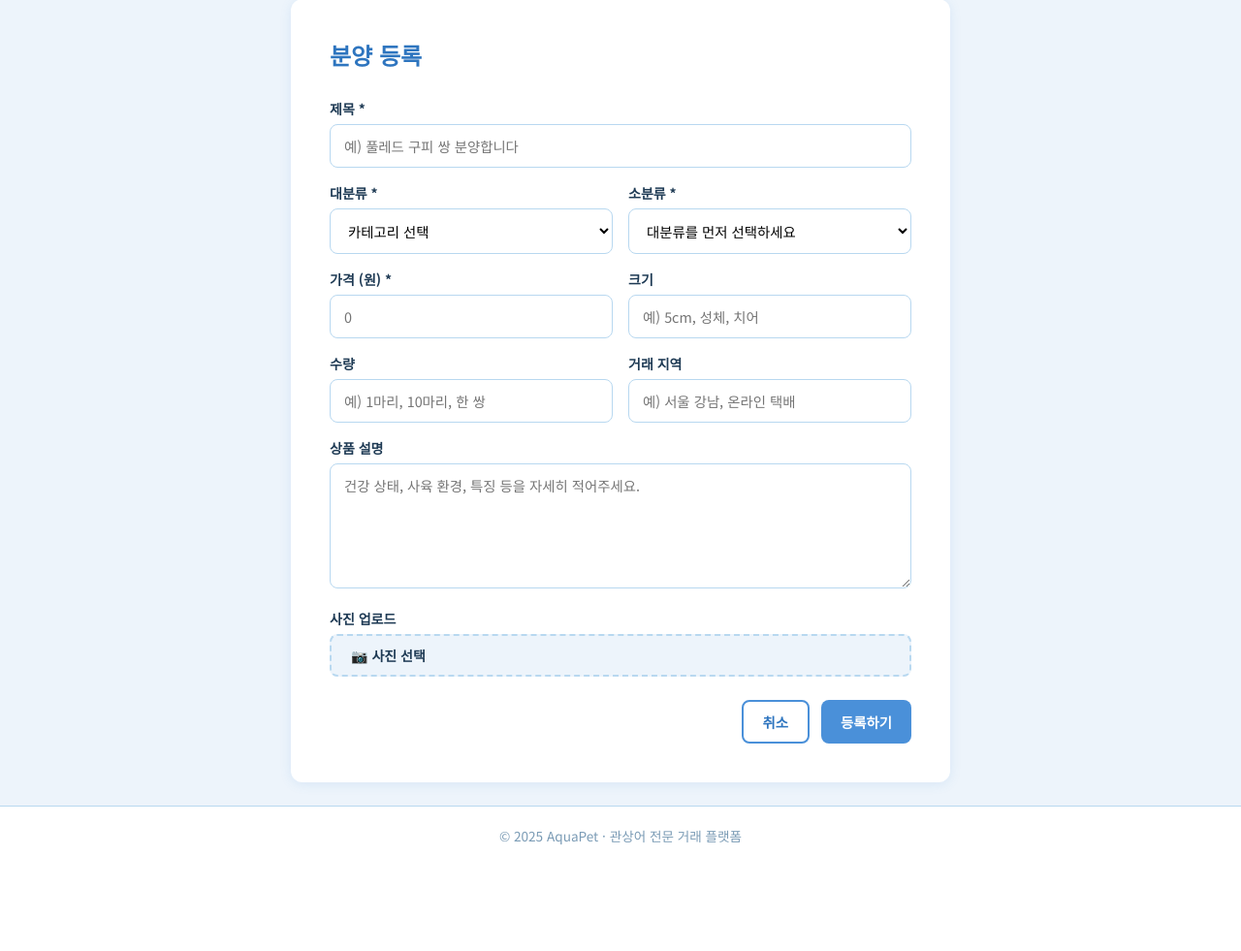
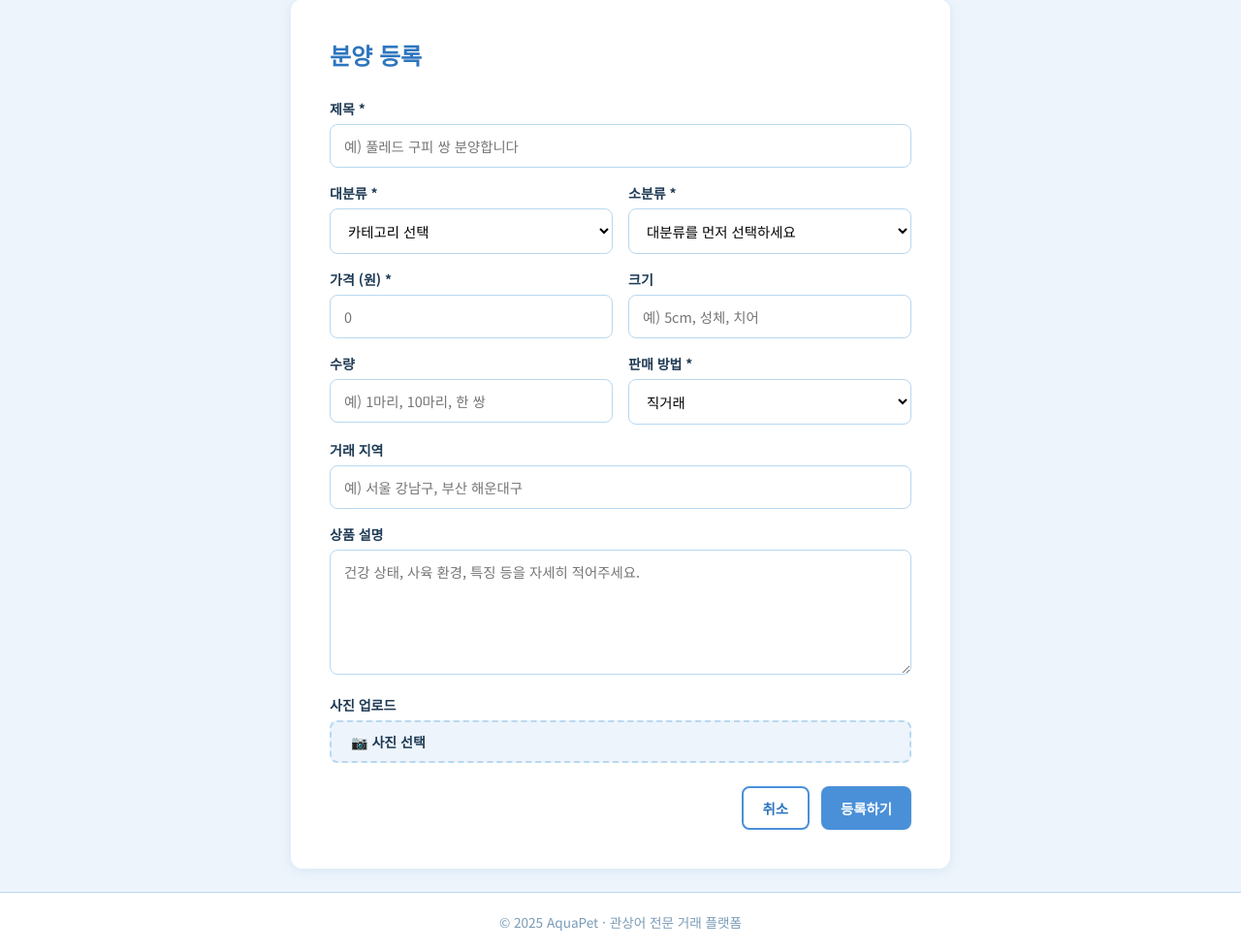
Before and after one commit to foxroma6/hosub, a Flask app: page /fish/new in a window 1280 px wide. Shown: the part 86-1067 px from the top of the page at 97% size. Before the commit the page ends 957 px from the top, so only its background shows below. Run offline with Flask 3, Linux system fonts and the light colour scheme; a user stored in the database is signed in.

Commit message:
Add trade type dropdown (직거래/택배) to fish listings
Co-Authored-By: Claude Sonnet 4.6 <noreply@anthropic.com>

```diff
--- a/app.py
+++ b/app.py
@@ -65,6 +65,7 @@ class Fish(db.Model):
     image_url = db.Column(db.String(300))
     weight = db.Column(db.String(50))
     quantity = db.Column(db.String(50))
+    trade_type = db.Column(db.String(20), default='직거래')
     location = db.Column(db.String(100))
     status = db.Column(db.String(20), default='판매중')
     created_at = db.Column(db.DateTime, default=datetime.utcnow)
@@ -190,6 +191,7 @@ def fish_new():
             description=request.form.get('description'),
             weight=request.form.get('weight'),
             quantity=request.form.get('quantity'),
+            trade_type=request.form.get('trade_type', '직거래'),
             location=request.form.get('location'),
             image_url=image_url,
         )
@@ -443,6 +445,13 @@ def run_migrations():
             conn.commit()
         except Exception:
             conn.rollback()
+        try:
+            conn.execute(text(
+                "ALTER TABLE fish ADD COLUMN trade_type VARCHAR(20) DEFAULT '직거래'"
+            ))
+            conn.commit()
+        except Exception:
+            conn.rollback()
 
 
 def seed_admin_user():
--- a/templates/fish_detail.html
+++ b/templates/fish_detail.html
@@ -31,6 +31,7 @@
       <ul class="detail-meta">
         {% if fish.weight %}<li>크기 : {{ fish.weight }}</li>{% endif %}
         {% if fish.quantity %}<li>수량 : {{ fish.quantity }}</li>{% endif %}
+        {% if fish.trade_type %}<li>판매 방법 : {{ fish.trade_type }}</li>{% endif %}
         {% if fish.location %}<li>거래 지역 : {{ fish.location }}</li>{% endif %}
         <li>등록일 : {{ fish.created_at.strftime('%Y년 %m월 %d일') }}</li>
         <li>판매자 : {{ fish.seller.username }}</li>
--- a/templates/fish_new.html
+++ b/templates/fish_new.html
@@ -47,9 +47,18 @@
           <input type="text" name="quantity" placeholder="예) 1마리, 10마리, 한 쌍">
         </div>
         <div class="form-group">
-          <label>거래 지역</label>
-          <input type="text" name="location" placeholder="예) 서울 강남, 온라인 택배">
+          <label>판매 방법 *</label>
+          <select name="trade_type" required>
+            <option value="직거래">직거래</option>
+            <option value="택배">택배</option>
+            <option value="직거래 · 택배">직거래 · 택배 모두 가능</option>
+          </select>
         </div>
+      </div>
+
+      <div class="form-group">
+        <label>거래 지역</label>
+        <input type="text" name="location" placeholder="예) 서울 강남구, 부산 해운대구">
       </div>
 
       <div class="form-group">
```
